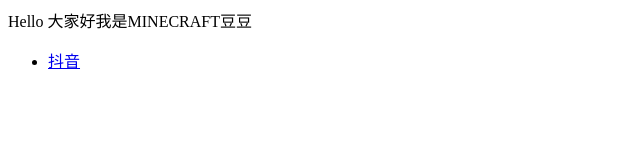
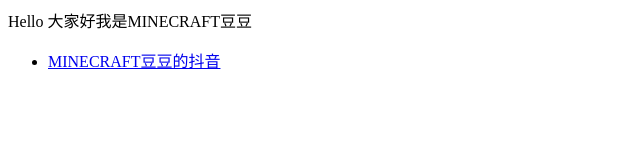
Before and after one commit to minecraft76076/minecraft76076.github.io, a plain HTML site: page index.html in a window 1280 px wide. Shown: the whole page, without its empty margins (0-640 px from the left). Drawn offline with Linux system fonts and the light colour scheme.

Commit message:
更新 index.html

```diff
--- a/index.html
+++ b/index.html
@@ -1,5 +1,5 @@
 <p>Hello 大家好我是MINECRAFT豆豆</p>
 
 <ul>
-  <li> <a href="https://www.douyin.com/user/MS4wLjABAAAAEKsE6Ekp6R3Nr-z5Hstad4JkvqUKu51k1OG2ylfbpjGmh4I7F_a_XyAUzkkGzHSk?from_tab_name=main">抖音</a> </li>
+  <li> <a href="https://www.douyin.com/user/MS4wLjABAAAAEKsE6Ekp6R3Nr-z5Hstad4JkvqUKu51k1OG2ylfbpjGmh4I7F_a_XyAUzkkGzHSk?from_tab_name=main">MINECRAFT豆豆的抖音</a> </li>
 </ul>
```
